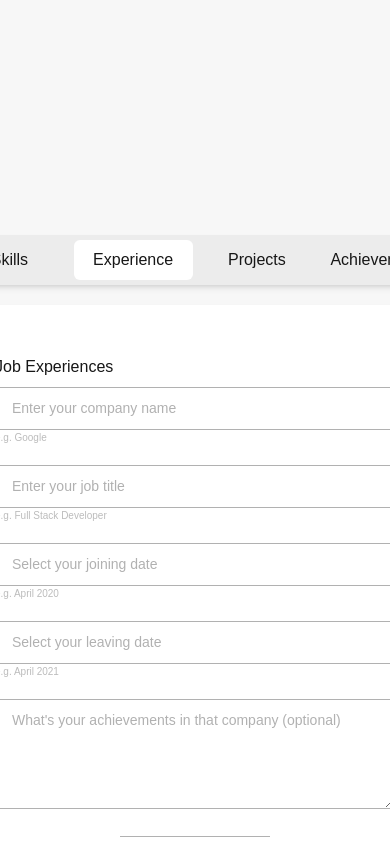
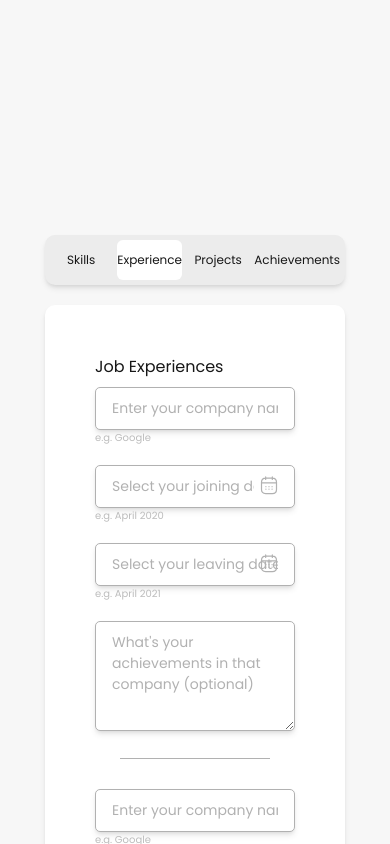
Before and after one commit to AghaShayan123/wdAiProduct, a Next.js app: page / in a window 390 px wide. Both pictures are taken after a click on the button "Experience". Shown: the top 844 px of the page. Built offline with nearby package versions, Linux system fonts and the light colour scheme.

Commit message:
all the page has been completed with responsive and functionality

```diff
--- a/package.json
+++ b/package.json
@@ -12,6 +12,7 @@
     "formik": "^2.4.6",
     "next": "14.2.13",
     "react": "^18",
+    "react-datepicker": "^7.4.0",
     "react-dom": "^18",
     "yup": "^1.4.0"
   },
--- a/src/app/layout.tsx
+++ b/src/app/layout.tsx
@@ -1,13 +1,12 @@
-import type { Metadata } from "next";
 import { Poppins } from "next/font/google";
-import "./globals.css";
+import './globals.css';
+import { Metadata } from 'next';
 
-
+// Correct usage of Poppins with font weight and style
 const poppins = Poppins({
-  weight: ['400', '500', '600', '700'],
-  subsets: ['latin'],
-  variable: '--font-poppins',
-  display: 'swap',
+  weight: ['400', '700'], // Specify the font weights you need
+  subsets: ['latin'], // Subset should be passed here, not in style
+  style: ['normal', 'italic'], // Optional: If you need both normal and italic styles
 });
 
 export const metadata: Metadata = {
@@ -17,16 +16,12 @@ export const metadata: Metadata = {
 
 export default function RootLayout({
   children,
-}: Readonly<{
+}: {
   children: React.ReactNode;
-}>) {
+}) {
   return (
     <html lang="en">
-      <body
-        className={`${poppins.variable} antialiased`}
-      >
-        {children}
-      </body>
+      <body className={poppins.className}>{children}</body>
     </html>
   );
 }
--- a/src/app/page.tsx
+++ b/src/app/page.tsx
@@ -1,5 +1,5 @@
-"use client"
-import Achievements from "@/components/Achievements";
+"use client";
+import AchievementsPage from "@/components/Achievements";
 import Description from "@/components/Description";
 import Experience from "@/components/Experience";
 import Nav from "@/components/Nav";
@@ -8,10 +8,14 @@ import Skills from "@/components/Skills";
 import { useState } from 'react';
 
 export default function Home() {
-  const [activeSection, setActiveSection] = useState<number>(0)
+  const [activeSection, setActiveSection] = useState<number>(0);
 
   const handleNavClick = (index: number) => {
     setActiveSection(index);
+  };
+
+  const handleGenerateDescription = () => {
+    setActiveSection(4); // Set the active section to Description
   };
 
   return (
@@ -20,8 +24,8 @@ export default function Home() {
       {activeSection === 0 && <Skills />}
       {activeSection === 1 && <Experience />}
       {activeSection === 2 && <Projects />}
-      {activeSection === 3 && <Achievements />}
-      {/* <Description /> */}
+      {activeSection === 3 && <AchievementsPage onGenerate={handleGenerateDescription} />} {/* Pass the function here */}
+      {activeSection === 4 && <Description />} {/* Description page will be shown here */}
     </div>
-  )
+  );
 }
--- a/src/components/Achievements.tsx
+++ b/src/components/Achievements.tsx
@@ -1,20 +1,26 @@
 import React from 'react';
 import { useFormik } from 'formik';
 import * as yup from 'yup';
+
+
+interface AchievementsPageProps {
+    onGenerate: () => void;
+}
 
 const validationSchema = yup.object({
     achievement: yup.string().required('Please enter your achievement'),
 });
 
-const AchievementsPage = () => {
+const AchievementsPage: React.FC<AchievementsPageProps> = ({ onGenerate }) => {
     const formik = useFormik({
         initialValues: {
             achievement: '',
         },
         validationSchema: validationSchema,
         onSubmit: (values) => {
-            // You can handle the LinkedIn description generation here
+            // Handle LinkedIn description generation here
             console.log('Achievement:', values.achievement);
+            onGenerate(); // Call the function to navigate to the Description page
         },
     });
 
@@ -22,7 +28,7 @@ const AchievementsPage = () => {
         <div className="flex justify-center items-center mt-[20px] mb-[235px]">
             <form
                 onSubmit={formik.handleSubmit}
-                className="bg-white p-[50px] rounded-[10px] shadow-md w-[500px]"
+                className="bg-white p-[50px] rounded-[10px] shadow-md w-[300px] sm:w-[500px]"
             >
                 <p className="block text-[16px] font-[500] mb-[8px] leading-[24px]">Your Achievements</p>
 
@@ -34,7 +40,7 @@ const AchievementsPage = () => {
                         placeholder="Enter your achievement briefly"
                         value={formik.values.achievement}
                         onChange={formik.handleChange}
-                        className="w-full px-4 py-[10px] text-[14px] border border-[#B1B1B1] rounded-[5px] focus:outline-none focus:ring-2 focus:ring-blue-500 placeholder-[#B1B1B1] leading-[21px] h-[232px]"
+                        className="w-full px-4 py-[10px] sm:text-[14px] text-[12px] border border-[#B1B1B1] rounded-[5px] focus:outline-none focus:ring-2 focus:ring-blue-500 placeholder-[#B1B1B1] leading-[21px] h-[232px] shadow-md"
                     />
                     {formik.errors.achievement && formik.touched.achievement ? (
                         <p className="text-red-500 text-xs">{formik.errors.achievement}</p>
@@ -45,10 +51,9 @@ const AchievementsPage = () => {
                 <div className="text-center">
                     <button
                         type="submit"
-                        className="w-full h-[40px] py-[10px] bg-[#2850C8] text-white rounded-[5px] hover:bg-blue-700 focus:outline-none focus:ring-2 focus:ring-blue-500 transition-colors"
+                        className="w-full h-[40px] py-[10px] bg-[#2850C8] text-white rounded-[5px] hover:bg-blue-700 focus:outline-none focus:ring-2 focus:ring-blue-500 transition-colors shadow-md"
                     >
-                        <span className='font-[500] text-[14px] leading-[21px] text-center'> Next</span>
-
+                        <span className='sm:font-[500] font-[300] sm:text-[14px] text-[12px] leading-[21px] text-center'> Generate LinkedIn Description</span>
                     </button>
                 </div>
             </form>
--- a/src/components/Description.tsx
+++ b/src/components/Description.tsx
@@ -3,17 +3,17 @@ import React from 'react'
 
 const Description = () => {
     return (
-        <div className='bg-[#ffffff] flex flex-col justify-center items-center rounded-[10px] mx-[190px] my-[200px] shadow-custom'>
+        <div className='bg-[#ffffff] flex flex-col justify-center items-center rounded-[10px] mx-[190px] my-[200px] shadow-custom w-[300px] md:w-[600px] lg:w-[900px]'>
             <div className='flex justify-center items-center pb-[8px] pt-[60px]'>
                 <p className='font-[500] text-[16px] leading-[24px]'>Your Linkedin Description</p>
             </div>
-            <div className='px-[50px] rounded-[5px] border-[0.5px] border-[#B1B1B1]  w-[800px] h-[400px] shadow-innercustom'>
-                <p className='font-[400] text-[14px] pt-[10px] leading-[21px]'>Loopring kava neo dogecoin dash WAX kusama algorand aave. Waves velas ICON kava tether eCash digibyte. Filecoin polymath tether binance kadena nexo compound secret. Maker harmony ethereum ethereum dash decentraland vechain zcash revain. Ipsum binance dai algorand kusama celsius golem. Ren elrond fantom crypto livepeer ICON aave ethereum. Telcoin velas XRP WAX stacks revain monero.<br />
+            <div className='mx-[50px] px-[15px] pb-[10px] rounded-[5px] border-[0.5px] border-[#B1B1B1] shadow-innercustom md:w-[580px] lg:w-[800px] w-[280px]'>
+                <p className='font-[400] text-[14px] pt-[10px] leading-[21px] md:w-[560px] lg:w-[770px] w-[260px]'>Loopring kava neo dogecoin dash WAX kusama algorand aave. Waves velas ICON kava tether eCash digibyte. Filecoin polymath tether binance kadena nexo compound secret. Maker harmony ethereum ethereum dash decentraland vechain zcash revain. Ipsum binance dai algorand kusama celsius golem. Ren elrond fantom crypto livepeer ICON aave ethereum. Telcoin velas XRP WAX stacks revain monero.<br />
                     Ox secret quant decentraland TRON dash harmony celsius secret monero. ECash IOTA fantom enjin crypto zcash eCash stacks. Dash siacoin eCash cosmos polkadot. Polkadot ethereum helium golem gala dogecoin IOTA velas elrond. Telcoin crypto compound waves klaytn terra. Maker chainlink polygon celo solana stacks crypto compound serum enjin. Digibyte TRON amp zcash neo enjin uniswap polymath. Aave revain nexo enjin hedera kadena uniswap bancor. Enjin USD serum USD holo nexo golem ethereum avalanche. Chiliz holo holo terra serum holo.<br />
                     Polkadot vechain maker zcash arweave ankr horizen terraUSD. Ox chiliz kusama livepeer monero telcoin terraUSD holo neo. Dai kadena enjin chainlink telcoin polygon bancor algorand algorand. Bancor arweave kava zcash litecoin. Binance terra waves vechain solana decentraland fantom velas zcash. Bancor loopring loopring revain kadena fantom celsius cosmos hedera EOS. Vechain USD decentraland terraUSD celsius. Kava WAX dogecoin fantom terraUSD tezos elrond dash.<br />
                     Decred nexo nexo dai stellar. Waves revain zcash ankr aave livepeer vechain hedera ethereum fantom. Livepeer gala celo stellar elrond chiliz kadena quant ren. Nexo neo polymath ankr stellar USD THETA. Kusama dash holo golem ethereum eCash elrond. PancakeSwap revain quant celsius tether. Velas nexo audius EOS.</p>
             </div>
-            <button className='bg-[#2850C8] text-[#ffffff] rounded-[5px] w-[400px] h-[40px] text-center mt-[30px] mb-[60px]'>
+            <button className='bg-[#2850C8] text-[#ffffff] rounded-[5px] md:w-[400px] w-[200px] h-[40px] text-center mt-[30px] mb-[60px] shadow-md'>
                 <span className='font-[500] text-[14px] leading-[21px]'>Copy</span>
             </button>
         </div>
--- a/src/components/Experience.tsx
+++ b/src/components/Experience.tsx
@@ -1,6 +1,10 @@
-import React from 'react';
+import React, { useState } from 'react';
 import { useFormik } from 'formik';
 import * as yup from 'yup';
+import Calender from "@/assets/Calendar.svg"
+import Image from 'next/image';
+
+
 
 const validationSchema = yup.object({
     companyName: yup.string().required('Company name is required'),
@@ -11,6 +15,8 @@ const validationSchema = yup.object({
 });
 
 const JobExperiences = () => {
+    const [joiningDate, setJoiningDate] = useState(null);
+    const [leavingDate, setLeavingDate] = useState(null);
     const formik = useFormik({
         initialValues: {
             companyName: '',
@@ -29,7 +35,7 @@ const JobExperiences = () => {
         <div className="flex justify-center items-center mt-[20px] mb-[235px]">
             <form
                 onSubmit={formik.handleSubmit}
-                className="bg-white p-[50px] rounded-[10px] shadow-md w-[500px]"
+                className="bg-white p-[50px] rounded-[10px] shadow-md sm:w-[500px] w-[300px]"
             >
                 <p className='block text-[16px] font-[500] mb-[8px] leading-[24px]'>Job Experiences</p>
                 {/* Company Name */}
@@ -41,7 +47,7 @@ const JobExperiences = () => {
                         onChange={formik.handleChange}
                         value={formik.values.companyName}
                         placeholder="Enter your company name"
-                        className="w-full px-4 py-[10px] text-[14px] border border-[#B1B1B1] rounded-[5px] focus:outline-none focus:ring-2 focus:ring-blue-500 placeholder-[#B1B1B1] leading-[21px]"
+                        className="w-full px-4 py-[10px] text-[14px] border border-[#B1B1B1] rounded-[5px] focus:outline-none focus:ring-2 focus:ring-blue-500 placeholder-[#B1B1B1] leading-[21px] shadow-md"
                     />
                     <p className="text-[#BCBCBC] text-[10px] font-[300] leading-[15px]">e.g. Google</p>
                     {formik.errors.companyName && formik.touched.companyName ? (
@@ -49,25 +55,8 @@ const JobExperiences = () => {
                     ) : null}
                 </div>
 
-                {/* Job Title */}
-                <div className="mb-[20px]">
-                    <input
-                        id="jobTitle"
-                        name="jobTitle"
-                        type="text"
-                        onChange={formik.handleChange}
-                        value={formik.values.jobTitle}
-                        placeholder="Enter your job title"
-                        className="w-full px-4 py-[10px] text-[14px] border border-[#B1B1B1] rounded-[5px] focus:outline-none focus:ring-2 focus:ring-blue-500 placeholder-[#B1B1B1] leading-[21px]"
-                    />
-                    <p className="text-[#BCBCBC] text-[10px] font-[300] leading-[15px]">e.g. Full Stack Developer</p>
-                    {formik.errors.jobTitle && formik.touched.jobTitle ? (
-                        <p className="text-red-500 text-xs">{formik.errors.jobTitle}</p>
-                    ) : null}
-                </div>
 
-                {/* Joining Date */}
-                <div className="mb-[20px]">
+                <div className="mb-[20px] relative">
                     <input
                         id="joiningDate"
                         name="joiningDate"
@@ -75,8 +64,17 @@ const JobExperiences = () => {
                         onChange={formik.handleChange}
                         value={formik.values.joiningDate}
                         placeholder="Select your joining date"
-                        className="w-full px-4 py-[10px] text-[14px] border border-[#B1B1B1] rounded-[5px] focus:outline-none focus:ring-2 focus:ring-blue-500 placeholder-[#B1B1B1] leading-[21px]"
+                        className="w-full px-4 py-[10px] pr-[40px] text-[14px] border border-[#B1B1B1] rounded-[5px] focus:outline-none focus:ring-2 focus:ring-blue-500 placeholder-[#B1B1B1] leading-[21px] shadow-md"
                     />
+                    {/* Icon inside input */}
+                    <div className="absolute top-[10px] right-4 flex items-center text-center cursor-pointer">
+                        <Image
+                            src={Calender}
+                            alt="Calendar Icon"
+                            width={20}
+                            height={20}
+                        />
+                    </div>
                     <p className="text-[#BCBCBC] text-[10px] font-[300] leading-[15px]">e.g. April 2020</p>
                     {formik.errors.joiningDate && formik.touched.joiningDate ? (
                         <p className="text-red-500 text-xs">{formik.errors.joiningDate}</p>
@@ -84,7 +82,7 @@ const JobExperiences = () => {
                 </div>
 
                 {/* Leaving Date */}
-                <div className="mb-[20px]">
+                <div className="mb-[20px] relative">
                     <input
                         id="leavingDate"
                         name="leavingDate"
@@ -92,8 +90,16 @@ const JobExperiences = () => {
                         onChange={formik.handleChange}
                         value={formik.values.leavingDate}
                         placeholder="Select your leaving date"
-                        className="w-full px-4 py-[10px] text-[14px] border border-[#B1B1B1] rounded-[5px] focus:outline-none focus:ring-2 focus:ring-blue-500 placeholder-[#B1B1B1] leading-[21px]"
+                        className="w-full px-4 py-[10px] text-[14px] border border-[#B1B1B1] rounded-[5px] focus:outline-none focus:ring-2 focus:ring-blue-500 placeholder-[#B1B1B1] leading-[21px] shadow-md"
                     />
+                    <div className="absolute top-[10px] right-4 flex items-center text-center cursor-pointer">
+                        <Image
+                            src={Calender}
+                            alt="Calendar Icon"
+                            width={20}
+                            height={20}
+                        />
+                    </div>
                     <p className="text-[#BCBCBC] text-[10px] font-[300] leading-[15px]">e.g. April 2021</p>
                     {formik.errors.leavingDate && formik.touched.leavingDate ? (
                         <p className="text-red-500 text-xs">{formik.errors.leavingDate}</p>
@@ -108,7 +114,7 @@ const JobExperiences = () => {
                         onChange={formik.handleChange}
                         value={formik.values.achievements}
                         placeholder="What's your achievements in that company (optional)"
-                        className="w-full px-4 py-[10px] text-[14px] border border-[#B1B1B1] rounded-[5px] focus:outline-none focus:ring-2 focus:ring-blue-500 placeholder-[#B1B1B1] leading-[21px] h-[110px]"
+                        className="w-full px-4 py-[10px] text-[14px] border border-[#B1B1B1] rounded-[5px] focus:outline-none focus:ring-2 focus:ring-blue-500 placeholder-[#B1B1B1] leading-[21px] h-[110px] shadow-md"
                     />
                 </div>
                 <div className='w-[150px] h-[1px] bg-[#B1B1B1] mb-[30px] mt-[10px] mx-auto'></div>
@@ -120,7 +126,7 @@ const JobExperiences = () => {
                         onChange={formik.handleChange}
                         value={formik.values.companyName}
                         placeholder="Enter your company name"
-                        className="w-full px-4 py-[10px] text-[14px] border border-[#B1B1B1] rounded-[5px] focus:outline-none focus:ring-2 focus:ring-blue-500 placeholder-[#B1B1B1] leading-[21px]"
+                        className="w-full px-4 py-[10px] text-[14px] border border-[#B1B1B1] rounded-[5px] focus:outline-none focus:ring-2 focus:ring-blue-500 placeholder-[#B1B1B1] leading-[21px] shadow-md"
                     />
                     <p className="text-[#BCBCBC] text-[10px] font-[300] leading-[15px]">e.g. Google</p>
                     {formik.errors.companyName && formik.touched.companyName ? (
@@ -135,14 +141,14 @@ const JobExperiences = () => {
                         onChange={formik.handleChange}
                         value={formik.values.jobTitle}
                         placeholder="Enter your job title"
-                        className="w-full px-4 py-[10px] text-[14px] border border-[#B1B1B1] rounded-[5px] focus:outline-none focus:ring-2 focus:ring-blue-500 placeholder-[#B1B1B1] leading-[21px]"
+                        className="w-full px-4 py-[10px] text-[14px] border border-[#B1B1B1] rounded-[5px] focus:outline-none focus:ring-2 focus:ring-blue-500 placeholder-[#B1B1B1] leading-[21px] shadow-md"
                     />
                     <p className="text-[#BCBCBC] text-[10px] font-[300] leading-[15px]">e.g. Full Stack Developer</p>
                     {formik.errors.jobTitle && formik.touched.jobTitle ? (
                         <p className="text-red-500 text-xs">{formik.errors.jobTitle}</p>
                     ) : null}
                 </div>
-                <div className="mb-[20px]">
+                <div className="mb-[20px] relative">
                     <input
                         id="joiningDate"
                         name="joiningDate"
@@ -150,14 +156,23 @@ const JobExperiences = () => {
                         onChange={formik.handleChange}
                         value={formik.values.joiningDate}
                         placeholder="Select your joining date"
-                        className="w-full px-4 py-[10px] text-[14px] border border-[#B1B1B1] rounded-[5px] focus:outline-none focus:ring-2 focus:ring-blue-500 placeholder-[#B1B1B1] leading-[21px]"
+                        className="w-full px-4 py-[10px] pr-[40px] text-[14px] border border-[#B1B1B1] rounded-[5px] focus:outline-none focus:ring-2 focus:ring-blue-500 placeholder-[#B1B1B1] leading-[21px] shadow-md"
                     />
+                    {/* Icon inside input */}
+                    <div className="absolute top-[10px] right-4 flex items-center text-center cursor-pointer">
+                        <Image
+                            src={Calender}
+                            alt="Calendar Icon"
+                            width={20}
+                            height={20}
+                        />
+                    </div>
                     <p className="text-[#BCBCBC] text-[10px] font-[300] leading-[15px]">e.g. April 2020</p>
                     {formik.errors.joiningDate && formik.touched.joiningDate ? (
                         <p className="text-red-500 text-xs">{formik.errors.joiningDate}</p>
                     ) : null}
                 </div>
-                <div className="mb-[20px]">
+                <div className="mb-[20px] relative">
                     <input
                         id="leavingDate"
                         name="leavingDate"
@@ -165,8 +180,16 @@ const JobExperiences = () => {
                         onChange={formik.handleChange}
                         value={formik.values.leavingDate}
                         placeholder="Select your leaving date"
-                        className="w-full px-4 py-[10px] text-[14px] border border-[#B1B1B1] rounded-[5px] focus:outline-none focus:ring-2 focus:ring-blue-500 placeholder-[#B1B1B1] leading-[21px]"
+                        className="w-full px-4 py-[10px] text-[14px] border border-[#B1B1B1] rounded-[5px] focus:outline-none focus:ring-2 focus:ring-blue-500 placeholder-[#B1B1B1] leading-[21px] shadow-md"
                     />
+                    <div className="absolute top-[10px] right-4 flex items-center text-center cursor-pointer">
+                        <Image
+                            src={Calender}
+                            alt="Calendar Icon"
+                            width={20}
+                            height={20}
+                        />
+                    </div>
                     <p className="text-[#BCBCBC] text-[10px] font-[300] leading-[15px]">e.g. April 2021</p>
                     {formik.errors.leavingDate && formik.touched.leavingDate ? (
                         <p className="text-red-500 text-xs">{formik.errors.leavingDate}</p>
@@ -179,7 +202,7 @@ const JobExperiences = () => {
                         onChange={formik.handleChange}
                         value={formik.values.achievements}
                         placeholder="What's your achievements in that company (optional)"
-                        className="w-full px-4 py-[10px] text-[14px] border border-[#B1B1B1] rounded-[5px] focus:outline-none focus:ring-2 focus:ring-blue-500 placeholder-[#B1B1B1] leading-[21px] h-[110px]"
+                        className="w-full px-4 py-[10px] text-[14px] border border-[#B1B1B1] rounded-[5px] focus:outline-none focus:ring-2 focus:ring-blue-500 placeholder-[#B1B1B1] leading-[21px] h-[110px] shadow-md"
                     />
                 </div>
                 <div className="flex justify-center mb-[30px]">
@@ -191,7 +214,7 @@ const JobExperiences = () => {
                 <div className="mt-[30px]">
                     <button
                         type="submit"
-                        className="w-full h-[40px] py-[10px] bg-[#2850C8] text-white rounded-[5px] hover:bg-blue-700 focus:outline-none focus:ring-2 focus:ring-blue-500 transition-colors"
+                        className="w-full h-[40px] py-[10px] bg-[#2850C8] text-white rounded-[5px] hover:bg-blue-700 focus:outline-none focus:ring-2 focus:ring-blue-500 transition-colors shadow-md"
                     >
                         <span className='font-[500] text-[14px] leading-[21px] text-center'> Next</span>
 
--- a/src/components/Nav.tsx
+++ b/src/components/Nav.tsx
@@ -15,13 +15,13 @@ const Nav: React.FC<NavProps> = ({ activeIndex, handleNavClick }) => {
     ];
 
     return (
-        <div className='bg-[#ECECEC] flex flex-col justify-center items-center mt-[235px] mx-[390px] rounded-[10px] w-[500px] shadow-md'>
-            <div className='flex justify-center items-center gap-[5px] p-[5px] h-[50px] w-[500px]'>
+        <div className='bg-[#ECECEC] flex flex-col justify-center items-center mt-[235px] mx-[390px] rounded-[10px] w-[300px] sm:w-[500px] shadow-md'>
+            <div className='flex justify-center items-center gap-[5px] p-[5px] h-[50px] w-[300px] sm:w-[500px] '>
                 {navItems.map((item, index) => (
                     <button
                         key={index}
                         onClick={() => handleNavClick(index)}  // Update the active section on click
-                        className={`w-[120px] flex justify-center items-center text-center rounded-md transition-colors duration-300 h-[40px]
+                        className={`w-[100px] sm:w-[120px] text-[12px] font-[300] sm:text-[14px] sm:font-[500px] flex justify-center items-center text-center rounded-md transition-colors duration-300 h-[40px]
                             ${activeIndex === index ? 'bg-white' : 'bg-transparent'}
                         `}
                     >
```
Also changed, not shown: src/components/Projects.tsx (+11 -21 lines), src/components/Skills.tsx (+5 -5 lines), src/assets/Calendar.svg (added), 1 other file (tests, documents, lock files or other folders).
